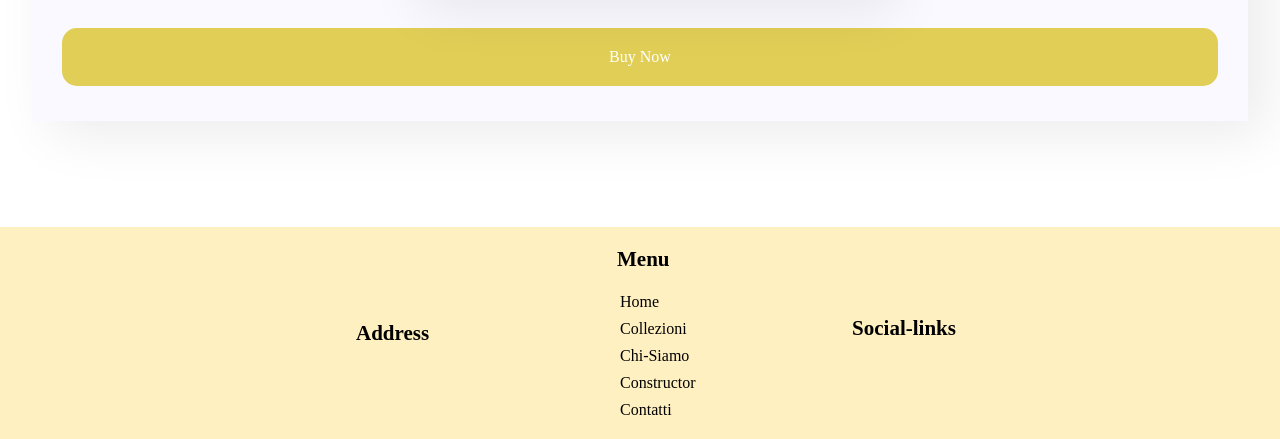
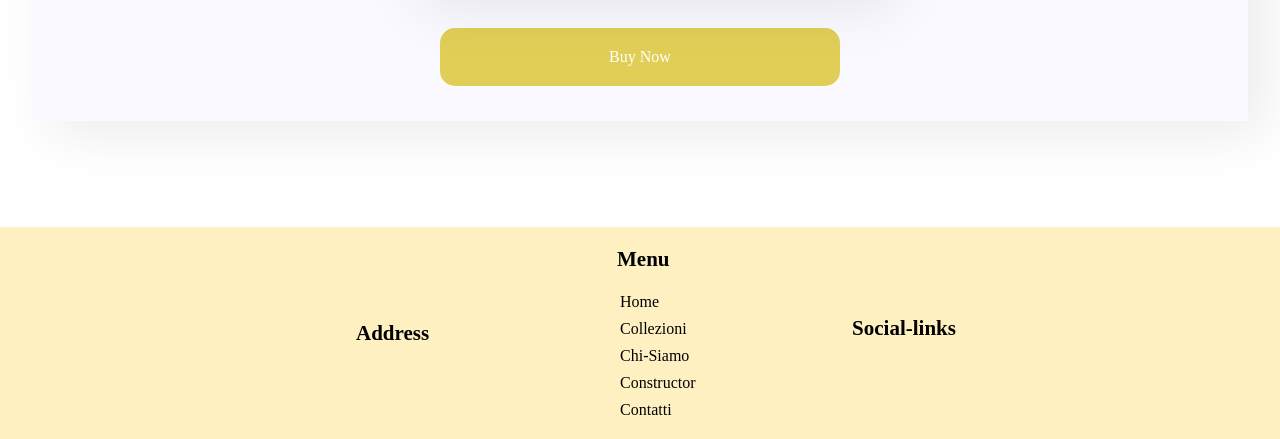
Before and after one commit to aleX-Xandr/jewelry_aws, a Django app: page /shop/constructor/ in a window 1280 px wide. Shown: the part 1378-1817 px from the top of the page. Run offline with Django 5.2, Linux system fonts and the light colour scheme; data comes from the database, SQL or seed files in the repository; data that the repository does not hold is empty; some web fonts are replaced.

Commit message:
Some Fixes

```diff
--- a/shop/templates/constructor.html
+++ b/shop/templates/constructor.html
@@ -45,7 +45,7 @@
                 </div>
                 {% endfor %}
             </div>
-            <a href="{% url 'order' %}" class="buy-now pc">Buy Now</a>
+            <a href="{% url 'order' %}" class="buy-now pc" style="width: 400px;">Buy Now</a>
         </div>
         {% endif %}
         <div class="constructor-cards mobile">
```
